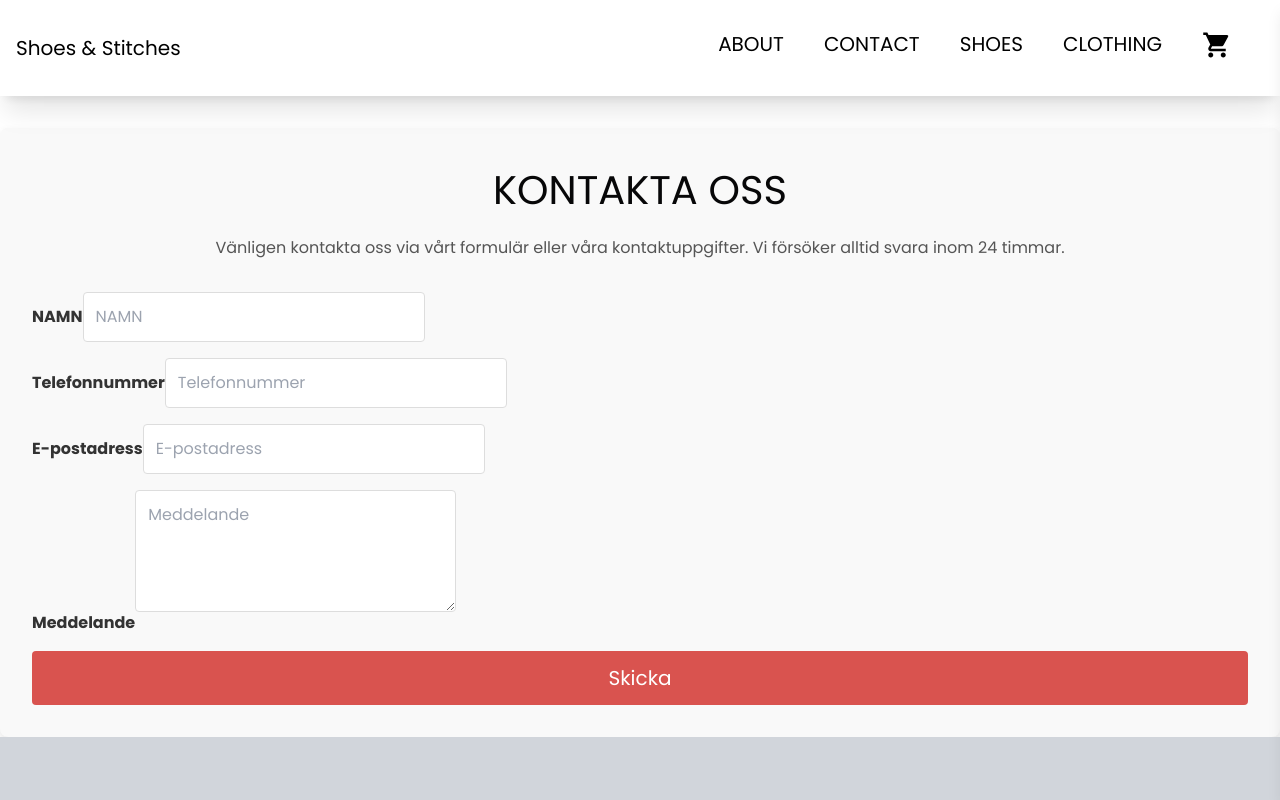
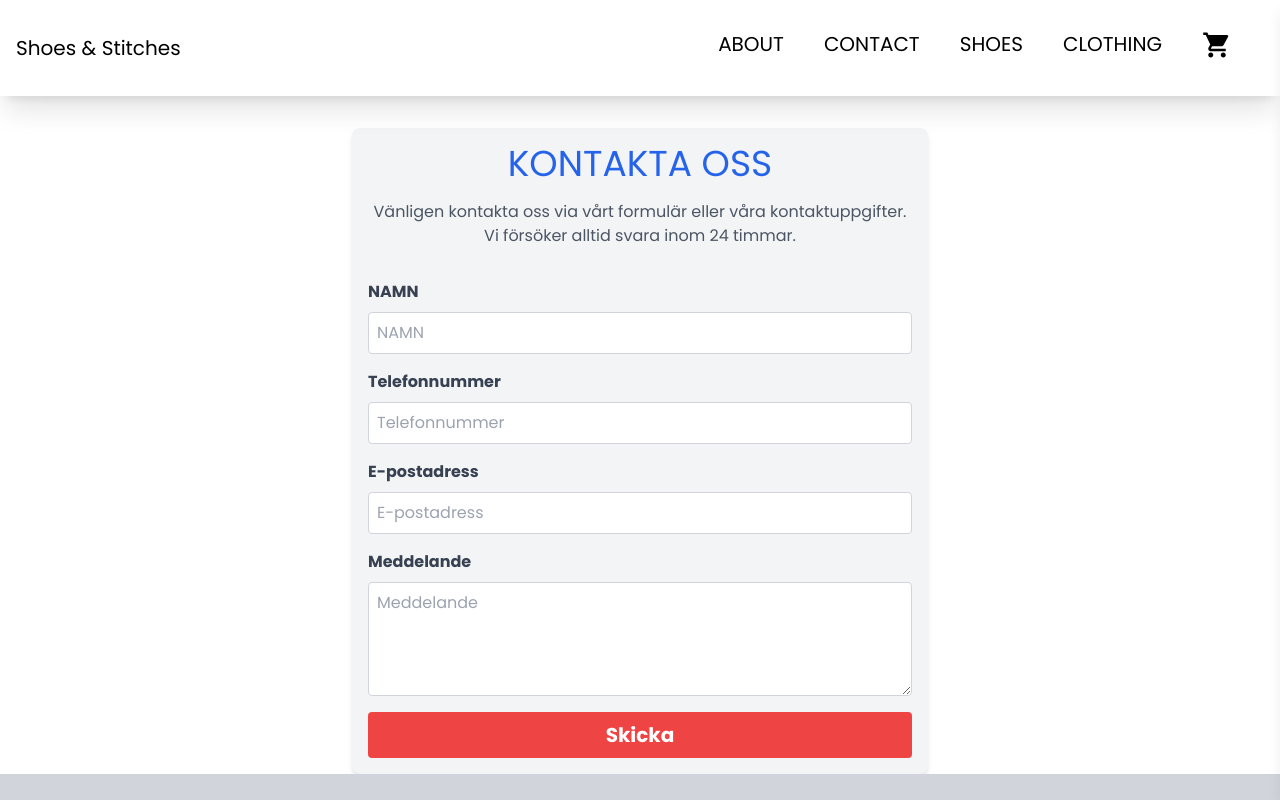
Before and after one commit to Swifty-sketch/webshop, a React (Vite) app: page /contact in a window 1280 px wide. Shown: the top 800 px of the page. Built offline with nearby package versions, Linux system fonts and the light colour scheme.

Commit message:
The conflict with tailwind solved! Ah! The stylying works fine.

```diff
--- a/src/main.jsx
+++ b/src/main.jsx
@@ -1,7 +1,7 @@
 import React from "react";
-import ReactDOM from "react-dom/client";
+import ReactDOM from "react-dom";
 import App from "./App";
-import "./index.css";
+import "./index.css"; // Import Tailwind CSS
 
 ReactDOM.createRoot(document.getElementById("root")).render(
   <React.StrictMode>
--- a/src/pages/Contact.jsx
+++ b/src/pages/Contact.jsx
@@ -1,7 +1,7 @@
 import React, { useState } from "react";
-import { Form, Button, Container, Row, Col } from "react-bootstrap";
+import { Form, Button, Container } from "react-bootstrap";
 import emailjs from "emailjs-com";
-import "./contact.css";
+import "./Contact.css";
 
 const Contact = () => {
   const [formData, setFormData] = useState({
@@ -43,17 +43,20 @@ const Contact = () => {
   };
 
   return (
-    <Container className="contact-container">
-      <h1 className="contact-title">KONTAKTA OSS</h1>
-      <p className="contact-subtitle">
+    <Container className="contact-container mx-auto p-4 bg-gray-100 rounded-lg shadow-md max-w-xl">
+      <h1 className="contact-title text-4xl text-center text-blue-600 mb-4">
+        KONTAKTA OSS
+      </h1>
+      <p className="contact-subtitle text-center text-gray-600 mb-8">
         Vänligen kontakta oss via vårt formulär eller våra kontaktuppgifter. Vi
         försöker alltid svara inom 24 timmar.
       </p>
       <Form onSubmit={handleSubmit}>
-        <Row>
-          <Col md={6}>
+        <div className="mb-4">
           <Form.Group controlId="formName">
-              <Form.Label className="form-label">NAMN</Form.Label>
+            <Form.Label className="form-label block text-gray-700 font-bold mb-2">
+              NAMN
+            </Form.Label>
             <Form.Control
               type="text"
               placeholder="NAMN"
@@ -61,13 +64,15 @@ const Contact = () => {
               value={formData.name}
               onChange={handleChange}
               required
-                className="form-control"
+              className="form-control block w-full p-2 border border-gray-300 rounded"
             />
           </Form.Group>
-          </Col>
-          <Col md={6}>
+        </div>
+        <div className="mb-4">
           <Form.Group controlId="formPhone">
-              <Form.Label className="form-label">Telefonnummer</Form.Label>
+            <Form.Label className="form-label block text-gray-700 font-bold mb-2">
+              Telefonnummer
+            </Form.Label>
             <Form.Control
               type="tel"
               placeholder="Telefonnummer"
@@ -75,13 +80,15 @@ const Contact = () => {
               value={formData.phone}
               onChange={handleChange}
               required
-                className="form-control"
+              className="form-control block w-full p-2 border border-gray-300 rounded"
             />
           </Form.Group>
-          </Col>
-        </Row>
+        </div>
+        <div className="mb-4">
           <Form.Group controlId="formEmail">
-          <Form.Label className="form-label">E-postadress</Form.Label>
+            <Form.Label className="form-label block text-gray-700 font-bold mb-2">
+              E-postadress
+            </Form.Label>
             <Form.Control
               type="email"
               placeholder="E-postadress"
@@ -89,11 +96,15 @@ const Contact = () => {
               value={formData.email}
               onChange={handleChange}
               required
-            className="form-control"
+              className="form-control block w-full p-2 border border-gray-300 rounded"
             />
           </Form.Group>
+        </div>
+        <div className="mb-4">
           <Form.Group controlId="formMessage">
-          <Form.Label className="form-label">Meddelande</Form.Label>
+            <Form.Label className="form-label block text-gray-700 font-bold mb-2">
+              Meddelande
+            </Form.Label>
             <Form.Control
               as="textarea"
               rows={4}
@@ -102,17 +113,27 @@ const Contact = () => {
               value={formData.message}
               onChange={handleChange}
               required
-            className="form-control"
+              className="form-control block w-full p-2 border border-gray-300 rounded"
             />
           </Form.Group>
-        <Button variant="danger" type="submit" className="submit-button">
+        </div>
+        <Button
+          variant="danger"
+          type="submit"
+          className="submit-button w-full py-2 bg-red-500 text-white font-bold rounded hover:bg-red-600"
+        >
           Skicka
         </Button>
       </Form>
       {showConfirmation && (
-        <div className="confirmation-dialog">
+        <div className="confirmation-dialog mt-4 p-4 border border-green-500 bg-green-100 text-green-700 rounded text-center">
           <p>Your message was sent successfully!</p>
-          <Button onClick={() => setShowConfirmation(false)}>OK</Button>
+          <Button
+            onClick={() => setShowConfirmation(false)}
+            className="mt-2 py-2 px-4 bg-green-500 text-white rounded hover:bg-green-600"
+          >
+            OK
+          </Button>
         </div>
       )}
     </Container>
--- a/src/pages/contact.css
+++ b/src/pages/contact.css
@@ -11,7 +11,7 @@
 
 .contact-title {
   text-align: center;
-  color: #070708;
+  color: #2d3238;
   font-size: 2.5rem;
   margin-bottom: 1rem;
 }
```
Lines whose indentation alone changed are shown as unchanged.
